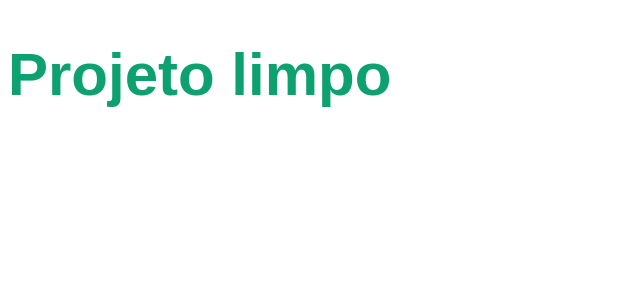
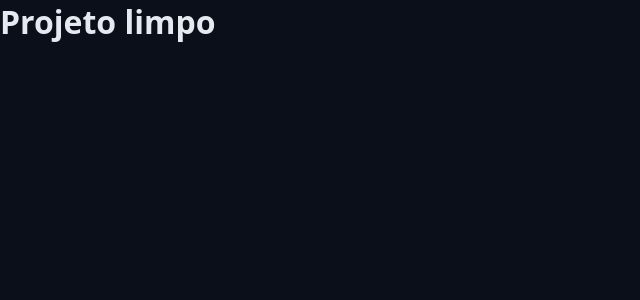
Before and after one commit to vengaa/chronos-pomodoro, a React (Vite) app: page / in a window 1280 px wide. Shown: the top 300 px of the page, without its empty margins (0-640 px from the left). Built offline with nearby package versions, Linux system fonts and the light colour scheme.

Commit message:
Criado reset default css

```diff
--- a/src/styles/global.css
+++ b/src/styles/global.css
@@ -1,8 +1,17 @@
-body {
-  font-family: sans-serif;
-  font-size: 30px;
+* {
+  margin: 0;
+  padding: 0;
+  box-sizing: border-box;
 }
 
-h1 {
-  color: var(--primary);
+html {
+  font-size: 62.5%;
 }
+
+body {
+  font-family: system-ui, -apple-system, BlinkMacSystemFont, 'Segoe UI', Roboto,
+    Oxygen, Ubuntu, Cantarell, 'Open Sans', 'Helvetica Neue', sans-serif;
+  font-size: 1.6rem;
+  background: var(--gray-900);
+  color: var(--text-default);
+}
```
